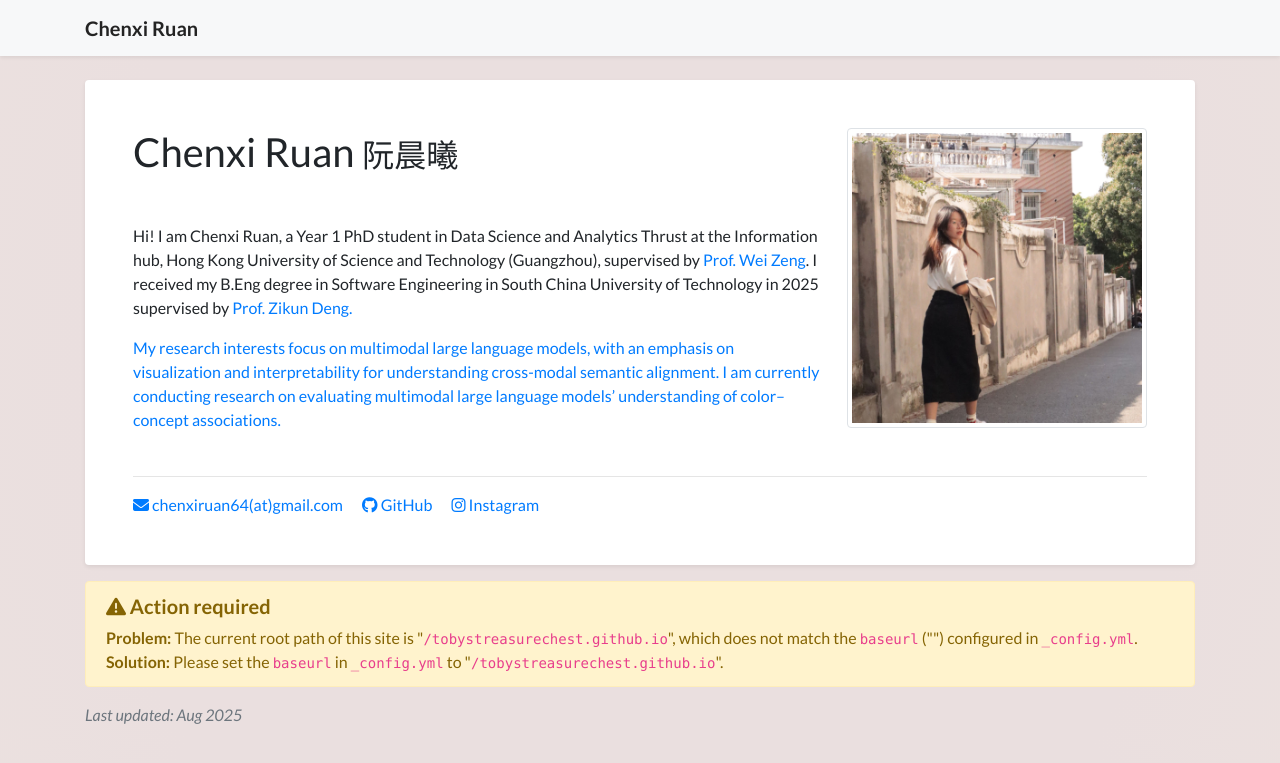
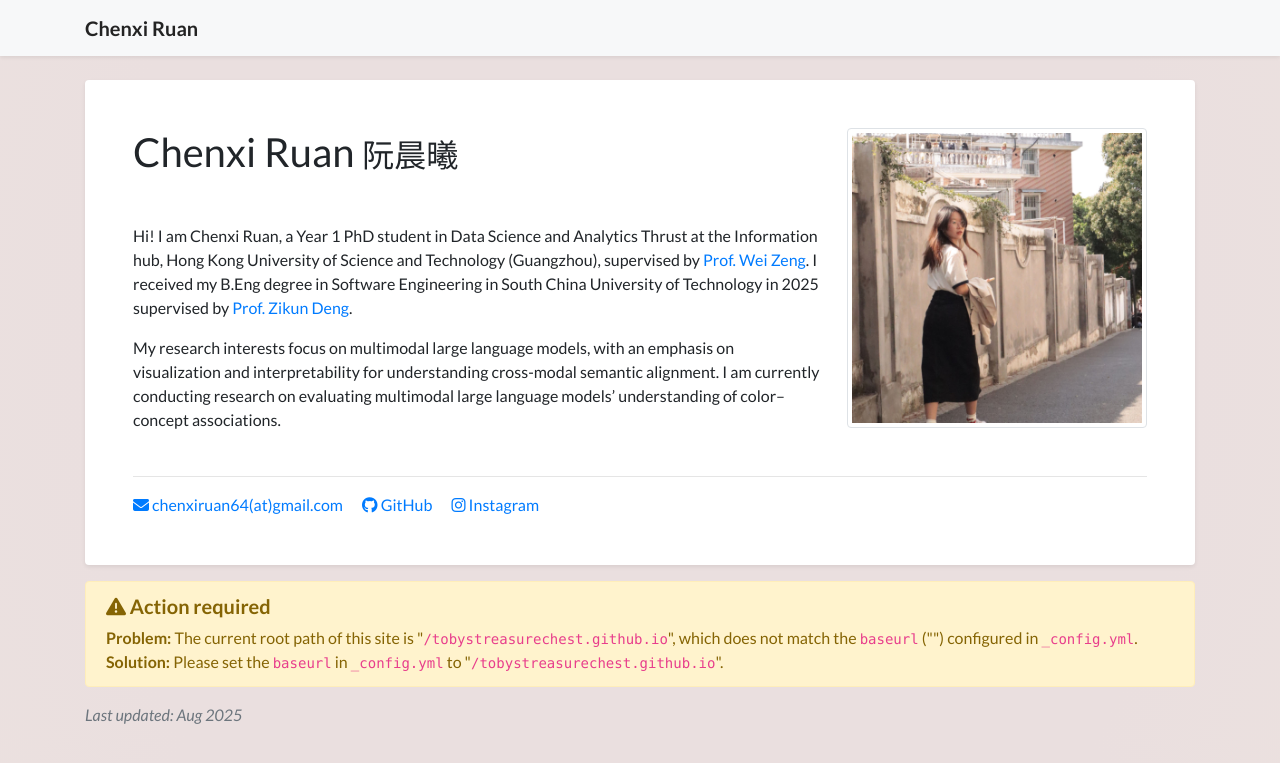
Before and after one commit to tobystreasurechest/tobystreasurechest.github.io, a Jekyll site: the page built from index.html, in a window 1280 px wide. Shown: the top 763 px of the page. Built offline with Jekyll 4.4.1, drawn with Linux system fonts in a browser that asks for light colours; nearby versions of some CDN libraries; a style sheet for code colours, icons or effects is not loaded.

Commit message:
Update profile.yml

```diff
--- a/_data/profile.yml
+++ b/_data/profile.yml
@@ -23,7 +23,7 @@ short_bio: >-
   <p>
     Hi! I am Chenxi Ruan, a Year 1 PhD student in Data Science and Analytics Thrust at the Information hub, Hong Kong
     University of Science and Technology (Guangzhou), supervised by <a href="https://zeng-wei.com/" target="_blank" color: palevioletred>Prof. Wei Zeng</a>.
-    I received my B.Eng degree in Software Engineering in South China University of Technology in 2025 supervised by <a href="https://zkdeng.org" target="_blank" color: palevioletred>Prof. Zikun Deng.
+    I received my B.Eng degree in Software Engineering in South China University of Technology in 2025 supervised by <a href="https://zkdeng.org" target="_blank" color: palevioletred>Prof. Zikun Deng</a>.
   </p>
   <p>
     My research interests focus on multimodal large language models, with an emphasis on visualization and interpretability for understanding cross-modal semantic alignment.
```
